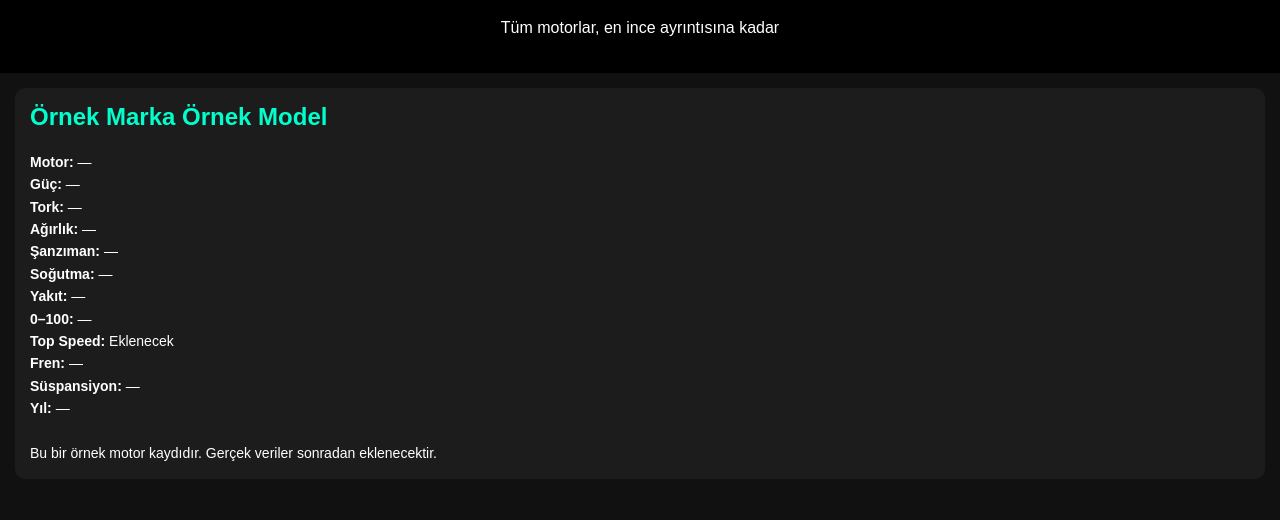
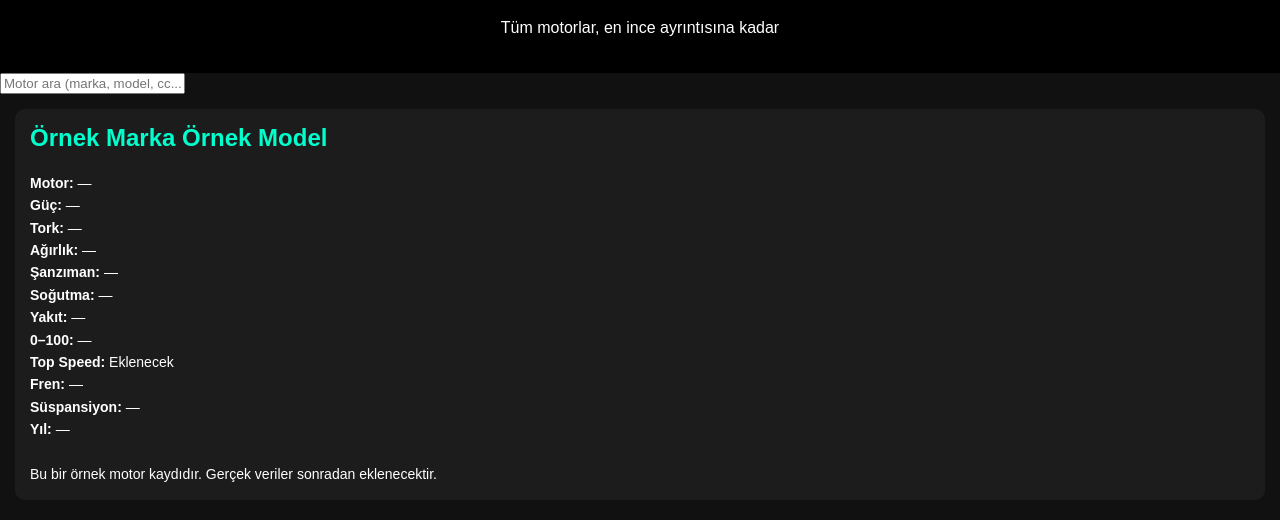
Before and after one commit to Kense111/Kense111.github.io, a plain HTML site: page index.html in a window 1280 px wide. Shown: the part 98-618 px from the top of the page. Drawn offline with Linux system fonts and the light colour scheme.

Commit message:
Update index.html

```diff
--- a/index.html
+++ b/index.html
@@ -12,6 +12,14 @@
   <p>Tüm motorlar, en ince ayrıntısına kadar</p>
 </header>
 
+<!-- ARAMA KUTUSU -->
+<input
+  type="text"
+  id="searchInput"
+  placeholder="Motor ara (marka, model, cc...)"
+/>
+
+<!-- MOTOR LİSTESİ -->
 <main id="motorList"></main>
 
 <script src="data.js"></script>
```
